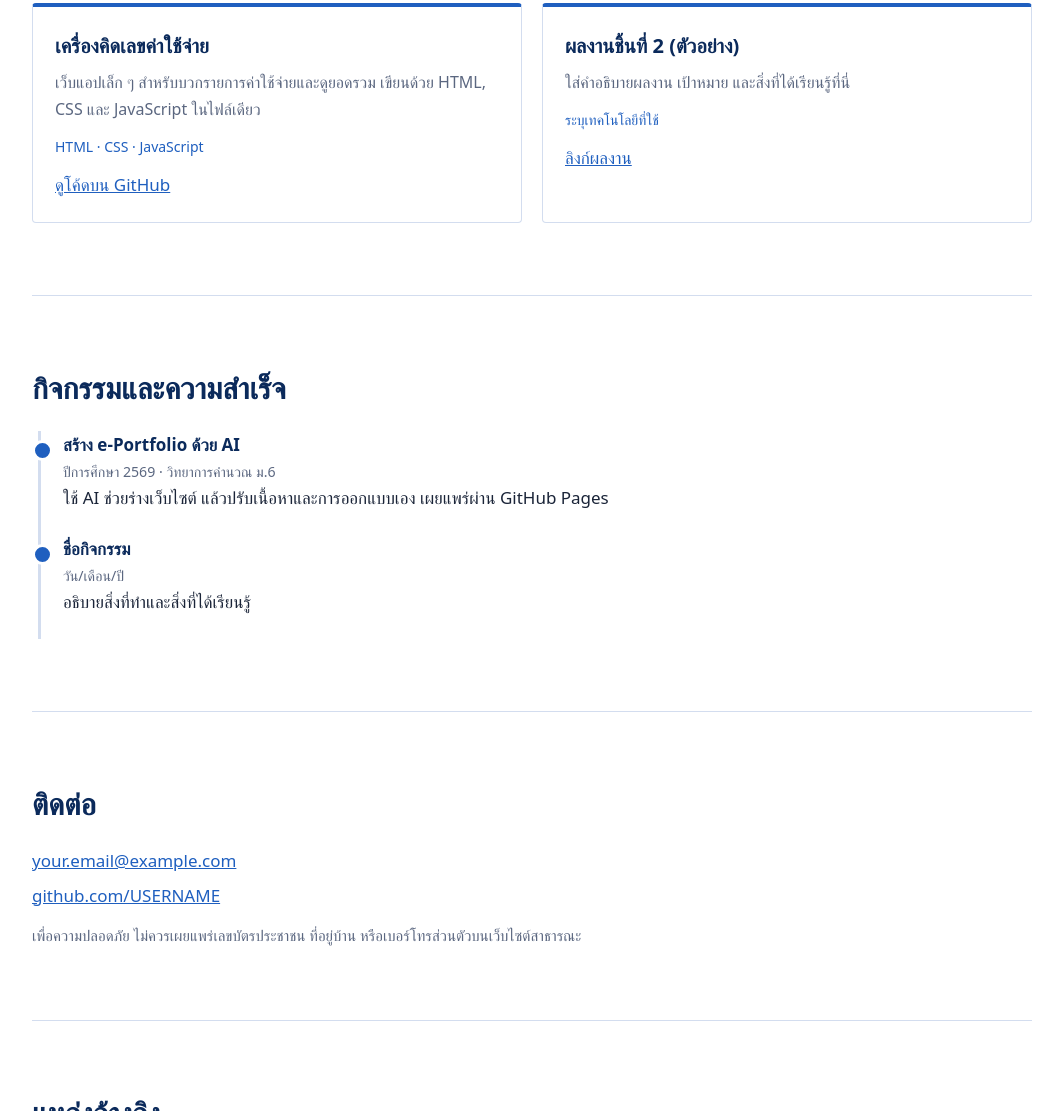
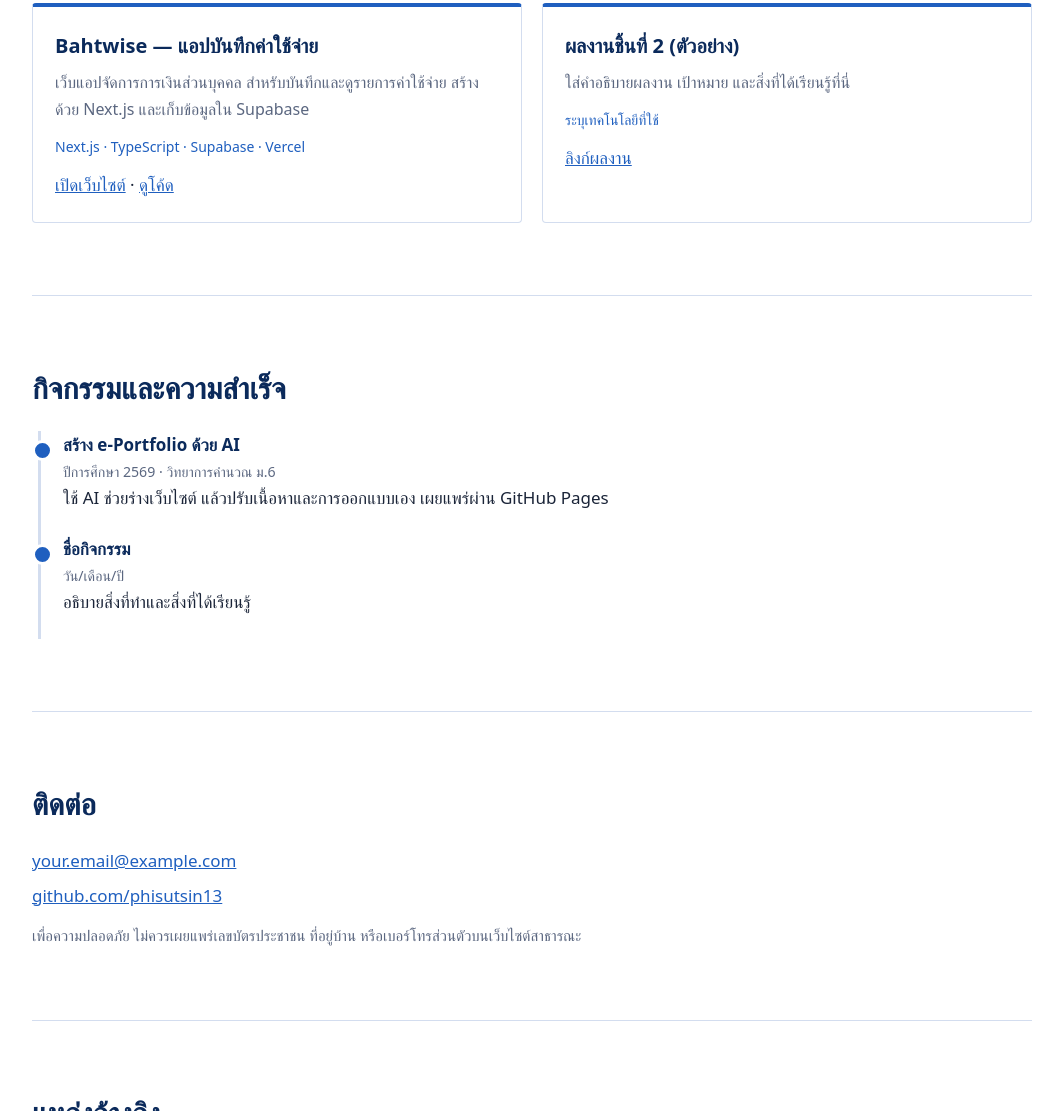
Before and after one commit to phisutsin13/portfolio, a plain HTML site: page index.html in a window 1280 px wide. Shown: the part 1628-2739 px from the top of the page, without its empty margins (108-1171 px from the left). Drawn offline with Linux system fonts and the light colour scheme; a web font is replaced by a local one.

Commit message:
Update index.html

```diff
--- a/index.html
+++ b/index.html
@@ -122,10 +122,11 @@ footer{max-width:1040px;margin:auto;padding:28px 20px 48px;color:var(--mute);fon
  <h2>ผลงาน</h2>
  <div class="work">
   <article class="item">
-   <h3>เครื่องคิดเลขค่าใช้จ่าย</h3>
-   <p>เว็บแอปเล็ก ๆ สำหรับบวกรายการค่าใช้จ่ายและดูยอดรวม เขียนด้วย HTML, CSS และ JavaScript ในไฟล์เดียว</p>
-   <div class="tags">HTML · CSS · JavaScript</div>
-   <a href="https://github.com/USERNAME/portfolio" target="_blank" rel="noopener">ดูโค้ดบน GitHub</a>
+   <h3>Bahtwise — แอปบันทึกค่าใช้จ่าย</h3>
+   <p>เว็บแอปจัดการการเงินส่วนบุคคล สำหรับบันทึกและดูรายการค่าใช้จ่าย สร้างด้วย Next.js และเก็บข้อมูลใน Supabase</p>
+   <div class="tags">Next.js · TypeScript · Supabase · Vercel</div>
+   <a href="https://bahtwise-k2xcuavb8-sin-a5d4.vercel.app/sign-in" target="_blank" rel="noopener">เปิดเว็บไซต์</a> ·
+   <a href="https://github.com/phisutsin13/bahtwise" target="_blank" rel="noopener">ดูโค้ด</a>
   </article>
   <article class="item">
    <h3>ผลงานชิ้นที่ 2 (ตัวอย่าง)</h3>
@@ -147,7 +148,7 @@ footer{max-width:1040px;margin:auto;padding:28px 20px 48px;color:var(--mute);fon
 <section id="contact" class="contact">
  <h2>ติดต่อ</h2>
  <a href="mailto:your.email@example.com">your.email@example.com</a>
- <a href="https://github.com/USERNAME" target="_blank" rel="noopener">github.com/USERNAME</a>
+ <a href="https://github.com/phisutsin13" target="_blank" rel="noopener">github.com/phisutsin13</a>
  <p style="color:var(--mute);margin-top:12px;font-size:15px">เพื่อความปลอดภัย ไม่ควรเผยแพร่เลขบัตรประชาชน ที่อยู่บ้าน หรือเบอร์โทรส่วนตัวบนเว็บไซต์สาธารณะ</p>
 </section>
 
```
